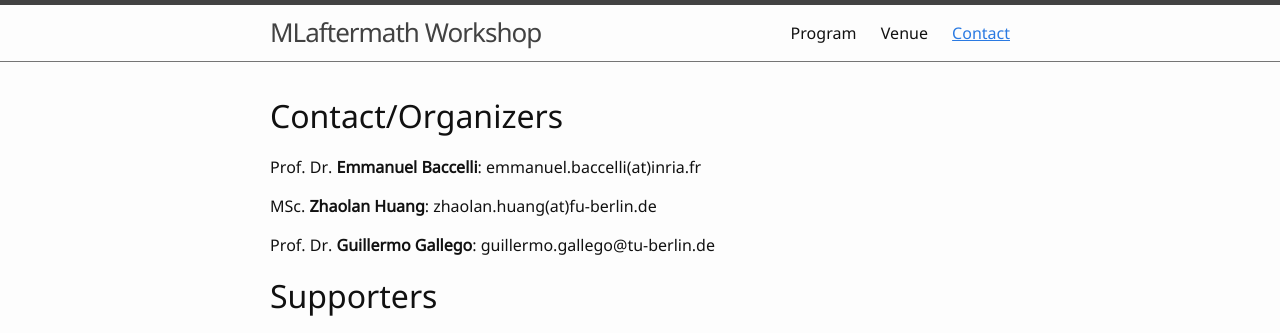
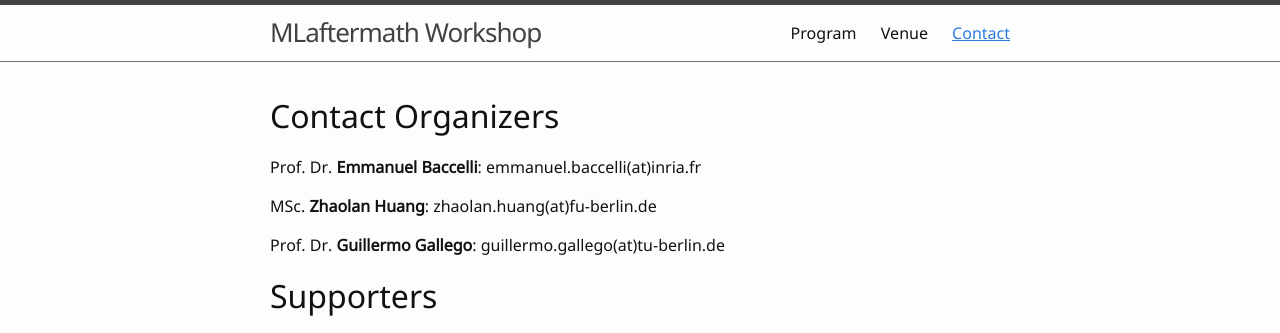
Before and after one commit to Inria-Berlin/MLaftermath, a Jekyll site: the page built from 2-contact.md, in a window 1280 px wide. Shown: the top 333 px of the page. Built offline with Jekyll 4.4.1, drawn with Linux system fonts in a browser that asks for light colours.

Commit message:
tweaked email address G

```diff
--- a/2-contact.md
+++ b/2-contact.md
@@ -3,13 +3,13 @@ title: Contact
 nav: true
 ---
 
-# Contact/Organizers
+# Contact Organizers
 
 Prof. Dr. **Emmanuel Baccelli**: emmanuel.baccelli(at)inria.fr
 
 MSc. **Zhaolan Huang**: zhaolan.huang(at)fu-berlin.de
 
-Prof. Dr. **Guillermo Gallego**: guillermo.gallego@tu-berlin.de
+Prof. Dr. **Guillermo Gallego**: guillermo.gallego(at)tu-berlin.de
 
 # Supporters
 
```
